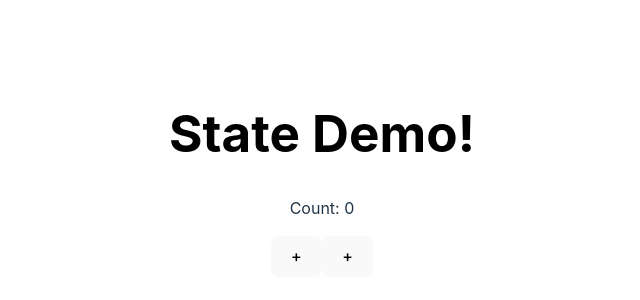
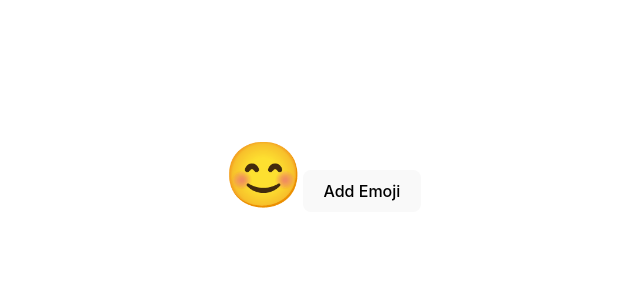
Before and after one commit to almondp040/React, a React (Vite) app in the folder First React App/: page / in a window 1280 px wide. Shown: the part 226-526 px from the top of the page, without its empty margins (318-958 px from the left). Built offline with nearby package versions, Linux system fonts and the light colour scheme.

Commit message:
Advanced Array Object State Practice

```diff
--- a/First React App/package.json
+++ b/First React App/package.json
@@ -11,7 +11,8 @@
   },
   "dependencies": {
     "react": "^18.3.1",
-    "react-dom": "^18.3.1"
+    "react-dom": "^18.3.1",
+    "uuid": "^11.0.5"
   },
   "devDependencies": {
     "@eslint/js": "^9.17.0",
--- a/First React App/src/App.jsx
+++ b/First React App/src/App.jsx
@@ -18,6 +18,12 @@ import TogglerCounter from './ToggleCounter'
 import ColorBox from './ColorBox'
 import ColorBoxGrid from './ColorBoxGrid'
 import Counter2 from './Counter2'
+import Dumbo from './Dumbo'
+import ScoreKeeper from './ScoreKeeper'
+import EmojiClicker from './EmojiClicker'
+
+
+
 
 
 
@@ -70,7 +76,7 @@ function App() {
     <>
 
 
-    <Counter2/>
+   <EmojiClicker></EmojiClicker>
 
 
     </>
--- a/First React App/src/Counter2.jsx
+++ b/First React App/src/Counter2.jsx
@@ -1,7 +1,7 @@
 import { useState } from "react"
 
 function Counter2() {
-
+console.log("Rendered!!")
     const [count, setCount] = useState(0)
     const addOne = ()=>{
     setCount(count + 1)
@@ -10,12 +10,17 @@ function Counter2() {
 const addThree = ()=>{
     setCount(currentValue => currentValue + 3)
 }
+
+const setToTen = ()=>{
+    setCount(10)
+}
     return(
         <div>
             <h1>State Demo!</h1>
             <p>Count: {count}</p>
             <button onClick={addOne}>+</button>
             <button onClick={addThree}>+</button>
+            <button onClick={setToTen}>Set to 10</button>
         </div>
 
     )
--- /dev/null
+++ b/First React App/src/Dumbo.jsx
@@ -0,0 +1,14 @@
+import { useState } from "react"
+
+function generateGameBoard(params) {
+    console.log("Making the new game board!")
+    return Array(5000)
+}
+
+function Dumbo(params) {
+    const [board, setBoard] = useState(generateGameBoard)
+    return (
+    <button onClick={()=>setBoard("Hello!")}>Click Me to change state!</button>)
+}
+
+export default Dumbo
--- /dev/null
+++ b/First React App/src/EmojiClicker.jsx
@@ -0,0 +1,35 @@
+import { useState } from "react";
+import {v4 as uuidv4} from 'uuid'
+
+function EmojiClicker() {
+
+ const [emojis, setEmojis] =   useState([
+
+ { id: uuidv4() , emoji:"😊"}
+
+])
+
+ const addEmoji = ()=>{
+
+    setEmojis((oldEmojis) => [...emojis,  { id: uuidv4() , emoji:"😊"} ] )
+ }
+
+
+    return(
+
+        <div>
+        {
+            // Print out a span for each emoji:
+            emojis.map((e)=> (
+                <span key= {e.id}style={{fontSize: "4rem"}}>{e.emoji}</span>
+            ))
+
+
+        }
+
+        <button onClick={addEmoji}>Add Emoji</button>
+        </div>
+    )
+}
+
+export default EmojiClicker
--- /dev/null
+++ b/First React App/src/ScoreKeeper.jsx
@@ -0,0 +1,39 @@
+import { useState } from "react";
+
+function ScoreKeeper() {
+
+   const [scores, setScores] = useState({p1Score: 0, p2Score: 0});
+
+   const increaseP1Score = () =>{
+    // useState is unable to use objects directly, so we must copy the object via newScores via the spread operator and use it that way.
+
+    setScores(oldScores =>{
+
+    return {...oldScores, p1Score: scores.p1Score +1}
+
+    })
+   }
+
+   const increaseP2Score = () =>{
+    // useState is unable to use objects directly, so we must copy the object via newScores via the spread operator and use it that way.
+
+    setScores(oldScores =>{
+
+    return {...oldScores, p2Score: scores.p2Score +1}
+
+    })
+   }
+
+
+
+    return(
+        <div>
+            <p>Player 1: {scores.p1Score}</p>
+            <p>Player 2: {scores.p2Score}</p>
+            <button onClick={increaseP1Score}>+ Player 1</button>
+            <button onClick={increaseP2Score}>+ Player 2</button>
+        </div>
+    )
+}
+
+export default ScoreKeeper
```
Also changed, not shown: 1 other file (tests, documents, lock files or other folders).
